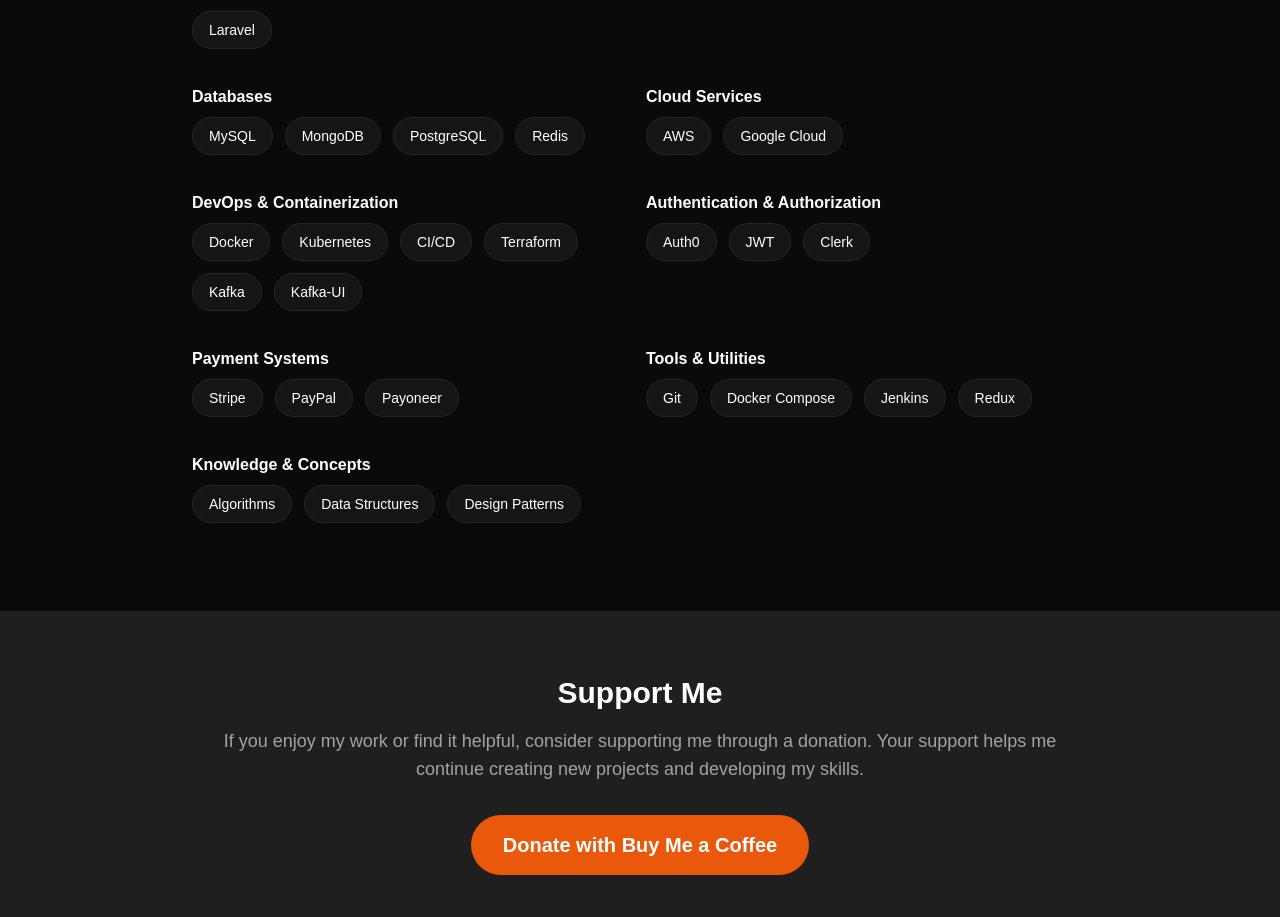
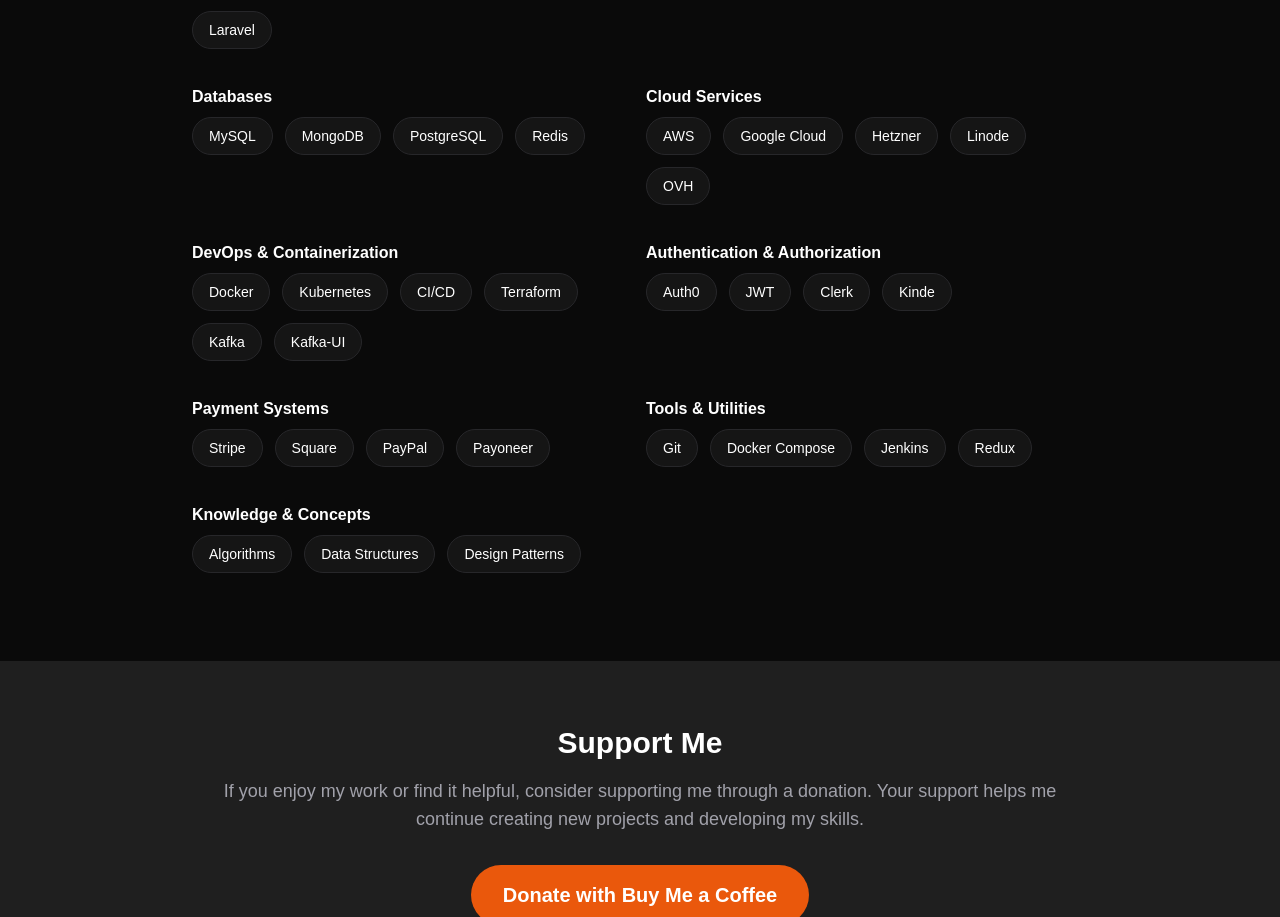
Before and after one commit to hasirciogluhq/hasirciogli.com-portfollio, a Next.js app: page / in a window 1280 px wide. Shown: the part 1229-2146 px from the top of the page. Built offline with nearby package versions, Linux system fonts and the light colour scheme.

Commit message:
added other tools, services

```diff
--- a/src/app/page.tsx
+++ b/src/app/page.tsx
@@ -160,6 +160,9 @@
               <div className="flex flex-wrap gap-3">
                 <SkillBadge>AWS</SkillBadge>
                 <SkillBadge>Google Cloud</SkillBadge>
+                <SkillBadge>Hetzner</SkillBadge>
+                <SkillBadge>Linode</SkillBadge>
+                <SkillBadge>OVH</SkillBadge>
               </div>
             </div>
 
@@ -183,6 +186,7 @@
                 <SkillBadge>Auth0</SkillBadge>
                 <SkillBadge>JWT</SkillBadge>
                 <SkillBadge>Clerk</SkillBadge>
+                <SkillBadge>Kinde</SkillBadge>
               </div>
             </div>
 
@@ -191,6 +195,7 @@
               <h3 className="font-semibold mb-2">Payment Systems</h3>
               <div className="flex flex-wrap gap-3">
                 <SkillBadge>Stripe</SkillBadge>
+                <SkillBadge>Square</SkillBadge>
                 <SkillBadge>PayPal</SkillBadge>
                 <SkillBadge>Payoneer</SkillBadge>
               </div>
```
